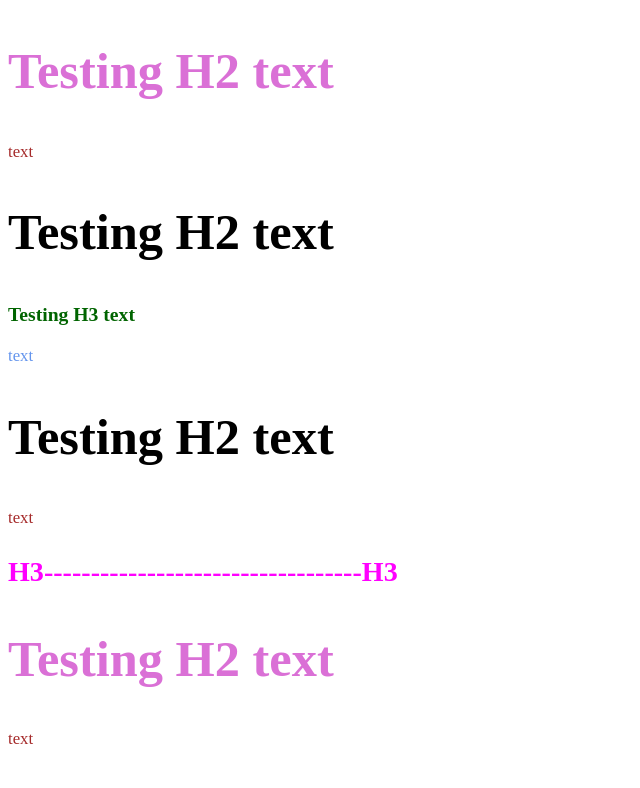
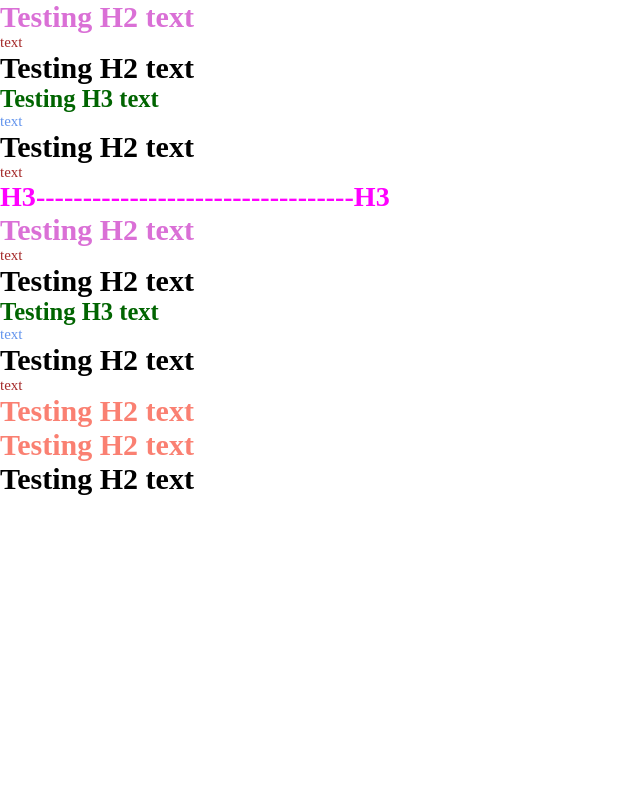
Before and after one commit to Javier-rgb/project-3_combinators, a plain HTML site: page Index.html in a window 1280 px wide. Shown: the top 788 px of the page, without its empty margins (0-640 px from the left). Drawn offline with Linux system fonts and the light colour scheme.

Commit message:
EM replaced by REM, and general setting added

```diff
--- a/css/style.css
+++ b/css/style.css
@@ -1,3 +1,15 @@
+/* Reset Browser settings */
+*{
+    box-sizing: border-box;
+    padding: 0;
+    margin: 0;
+}
+
+/* Setting general CSS' Size */
+html{
+    font-size: 62.5%; /*now 1.0rem = 10px*/
+}
+
 /* Descendent */
 div h3 {
     color: magenta;
@@ -29,25 +41,27 @@ section h2:only-child{
 }
 
 /* Measurement */
-
+/*Note: now al measures will be set using rem*/
+/*
 body{
     font-size: 30px;
+    font-size: 3rem;
 }
-
+*/
 div{
-    font-size: .8em;
+    font-size: 2.4rem;
 }
 
 section{
-    font-size: .7em;
+    font-size: 2.1rem;
 }
 
 h2{
-    font-size: 3em;
+    font-size: 3rem;
 }
 
 p{
-    font-size: 1em;
+    font-size: 1.5rem;
 }
 /*Note: The order applies after priorities example: div h2:first-child has same priority than section h2:only-child*/
 /*Note: the order matters, since adjacent siblings is below general siblings this will overwrite it*/
```
